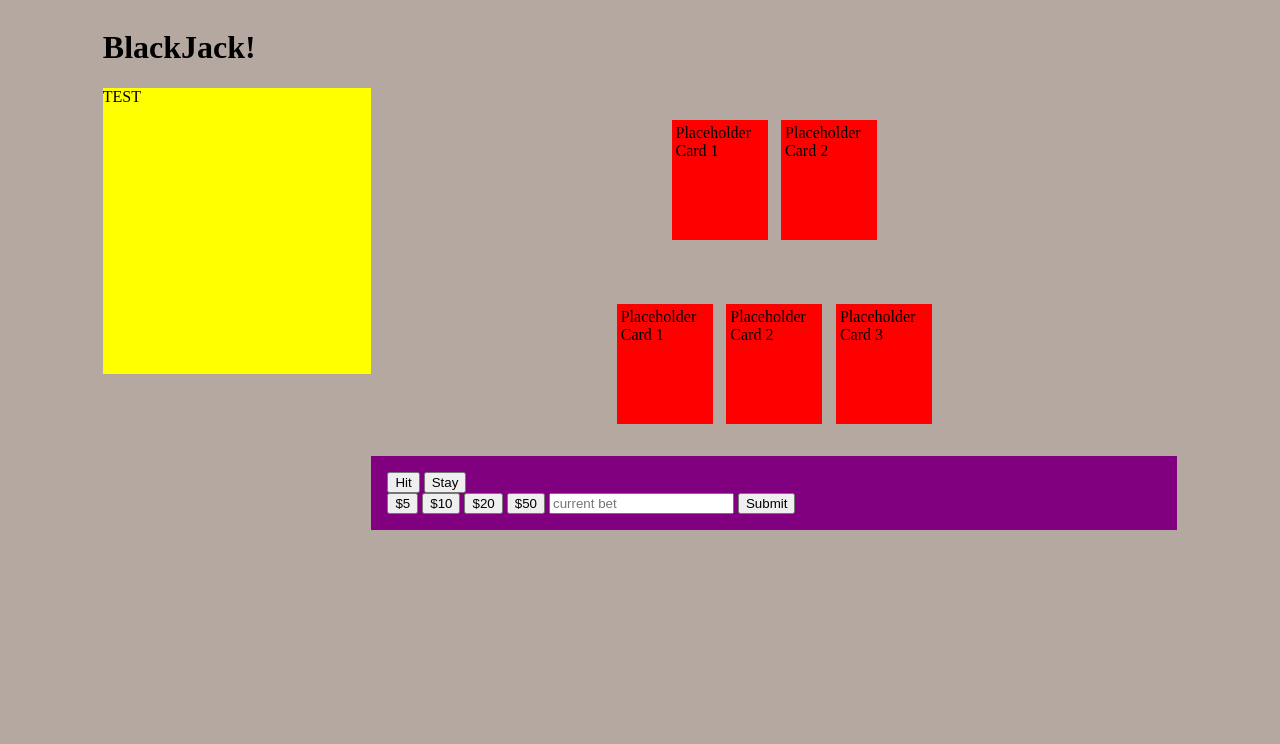
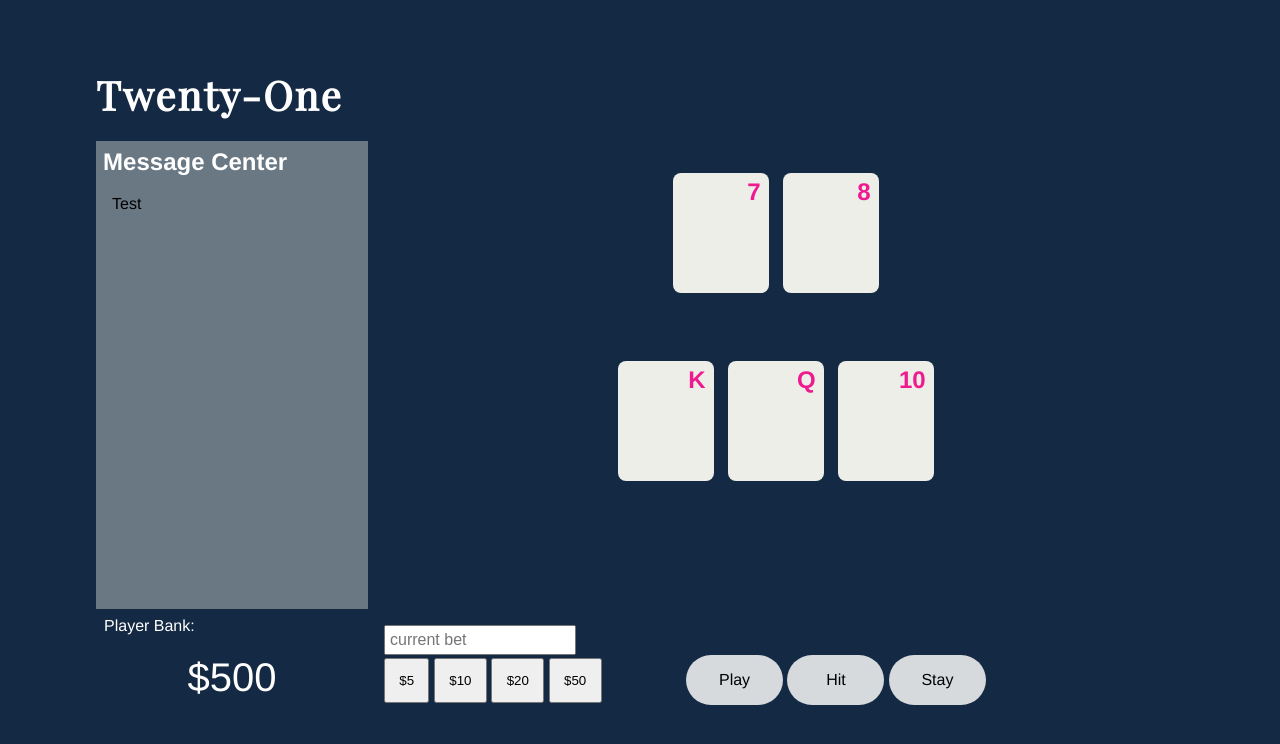
Before and after one commit to coleychi/blackjack, a plain HTML site: page index.html in a window 1280 px wide. Drawn offline with Linux system fonts and the light colour scheme.

Commit message:
adding css classes to stylize html elements in basic layout

```diff
--- a/index.html
+++ b/index.html
@@ -7,15 +7,18 @@
 <body>
 
 	<div id="container">
-		<h1>BlackJack!</h1>
+		<h1>Twenty-One</h1>
+
 		<section id="dealer">
 
 			<div class="card">
-				Placeholder Card 1
+				<span class="card-name">7</span>
+<!-- 				Placeholder Card 1 -->
 			</div>
 
 			<div class="card">
-				Placeholder Card 2
+				<span class="card-name">8</span>
+<!-- 				Placeholder Card 2 -->
 			</div>
 
 		</section>
@@ -23,45 +26,55 @@
 		<section id="player">
 
 			<div class="card">
-				Placeholder Card 1
+				<span class="card-name">K</span>
+<!-- 				Placeholder Card 1 -->
 			</div>
 
 			<div class="card">
-				Placeholder Card 2
+				<span class="card-name">Q</span>
+<!-- 				Placeholder Card 2 -->
 			</div>
 
 			<div class="card">
-				Placeholder Card 3
+				<span class="card-name">10</span>
+<!-- 				Placeholder Card 3 -->
 			</div>
 
 		</section>
 
 		<section id="message-center">
 
-			TEST
+			<h2>Message Center</h2>
 
+			Test
 		</section>
+
+		<div id="bank">
+		Player Bank:<br>
+		<span class="money">$500</span>
+		</div>
 
 
 		<section id="user-panel">
 
 			<div id="player-move">
-				<button>Hit</button>
-				<button>Stay</button>
-			</div>
 
-			<div id="place-bet">
-				<button>$5</button>
-				<button> $10</button>
-				<button>$20</button>
-				<button>$50</button>
-				<input placeholder="current bet"></input>
-				<button>Submit</button>
+				<input id="bet-input" placeholder="current bet"></input><br>
+
+				<button class="place-bet">$5</button>
+				<button class="place-bet"> $10</button>
+				<button class="place-bet">$20</button>
+				<button class="place-bet">$50</button>
+
+				<div class="move-button">Play</div>
+				<div class="move-button">Hit</div>
+				<div class="move-button">Stay</div>
+
 			</div>
 
 		</section>
 
-	</div>
+	</div> <!-- closes div container -->
 
 
 </body>
--- a/styles/main.css
+++ b/styles/main.css
@@ -1,10 +1,21 @@
+* {
+	margin: 0;
+	padding: 0;
+}
+
+@font-face {
+    font-family: Playfair;
+    src: url('../fonts/PlayfairDisplay-Regular.ttf');
+}
+
 body {
-	background-color: #b4a8a1;
+	font-family: "Helvetica", sans-serif;
+	background-color: #142943;
 }
 
 #container {
 	width: 85%;
-	margin: 0 auto;
+	margin: 3em auto;
 	overflow: auto;
 /*	background-color: pink;*/
 }
@@ -31,23 +42,78 @@ body {
 
 #message-center {
 	width: 25%;
-	background-color: yellow;
-	height: 36.5%; /* THIS IS HARD CODED IN */
+	background-color: rgba(236, 238, 231, 0.4); /* same color as card */
+	padding: 1em;
+	height: 58.5%; /* THIS IS HARD CODED IN */
 	display: inline-block;
+/*	opacity: 0.4;*/
+	box-sizing: border-box;
+	transition: background-color 1.5s linear;
+}
+
+#message-center:hover {
+	background-color: rgba(236, 238, 231, 0.85);
+/*	opacity: 0.85; */
 }
 
 #user-panel {
 	width: 75%;
 	float: right;
 	padding: 1em;
-	background-color: purple;
+/*	background-color: purple;*/
 	display: block;
 	box-sizing: border-box;
 }
 
-#place-bet {
+#bank {
+	color: white;
+	width: 25%;
+	float: left;
+	padding: 0.5em;
+/*	background-color: purple;*/
+	display: block;
+	box-sizing: border-box;
+}
+
+.money {
+	font-size: 2.5em;
+	text-align: center;
+	display: block;
+	padding: 0.5em;
+}
+
+.place-bet {
 /*	background-color: orange;*/
+/*	float: right;
+	margin-right: 3em;*/
+	padding: 1em;
+	text-align: center;
 }
+
+#bet-input {
+	width: 192px;
+	font-size: 1em;
+	padding: 0.25em;
+}
+
+/*.place-bet input {
+	width: 500px;
+	font-size: 100px;
+}*/ /* input box won't adopt this */
+
+.move-button {
+	width: 65px;
+	text-align: center;
+	padding: 1em;
+	background-color: #d6dadd;
+/*	border: 1px solid black;*/
+	display: inline-block;
+	border-radius: 50px;
+}
+
+.move-button:first-of-type {
+	margin-left: 5em;
+} /*sets margin for only first div*/
 
 .card {
 	width: 5.5em;
@@ -55,7 +121,93 @@ body {
 	margin-right: 0.3em;
 	margin-left: 0.3em;
 	padding: 0.25em;
-	background-color: red;
+	background-color: #eceee7; /* same color as message center */
 	display: inline-block;
+	position: relative;
 	text-align: left;
+	border-radius: 0.5em;
 }
+
+.card-name {
+/*	background-color: green;*/
+	font-family: "Helvetica", sans-serif;
+	font-weight: bold;
+	color: #f01a90;
+	font-size: 1.5em;
+	position: absolute;
+	padding-top: 0.2em;
+	padding-right: 0.35em;
+	top: 0;
+	right: 0;
+}
+
+h1 {
+	color: white;
+	font-family: "Playfair", "Times New Roman";
+	font-size: 2.5em;
+	padding-top: 0.5em;
+	padding-bottom: 0.5em;
+	letter-spacing: 2px;
+}
+
+h2 {
+/*	background-color: #89c3c7;*/
+	padding: 0.3em;
+	color: white;
+	margin: -0.67em; /* h2 adopting padding of #message-center parent */
+	margin-bottom: 0.5em; /* h2 adopting padding of #message-center parent */
+	display: block;
+} /* degrades around 947px */
+
+@media (max-width: 959px) {
+	/* minimum width is around 792... starts to look silly */
+
+	body {
+/*		background-color: yellow;*/
+		font-size: 0.9em;
+	}
+
+	#dealer {
+		margin-top: 2em;
+	}
+
+	.place-bet {
+		padding: 0.8em;
+	}
+
+	#bet-input {
+	width: 174px;
+	margin-bottom: 0.5em;
+	font-size: 1em;
+	padding: 0.25em;
+	}
+
+	.move-button {
+		width: 55px;
+		padding: 0.5em;
+	} /* looks a little silly starting at 754 */
+
+	.move-button:first-of-type {
+	margin-left: 1.25em;
+	} /*sets margin for only first div*/
+
+
+	h2 {
+		font-size: 1.15em;
+	}
+
+}
+
+@media (max-width: 402px) {
+	#dealer {
+		width: 100%;
+	}
+
+	#player {
+		width: 100%;
+	}
+
+	#message-center {
+		display: none;
+	}
+} /* 405 will fit 2 cards */
```
Also changed, not shown: js/script.js (+24 -0 lines), test_stuff/cards.html (+13 -2 lines), test_stuff/styles/cardfliptest.css (added, +42 -0 lines), fonts/PlayfairDisplay-Black.ttf (added), fonts/PlayfairDisplay-BlackItalic.ttf (added), fonts/PlayfairDisplay-Bold.ttf (added), fonts/PlayfairDisplay-BoldItalic.ttf (added), fonts/PlayfairDisplay-Italic.ttf (added), fonts/PlayfairDisplay-Regular.ttf (added).
